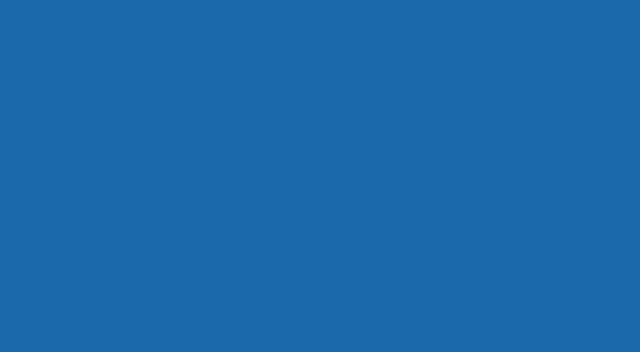
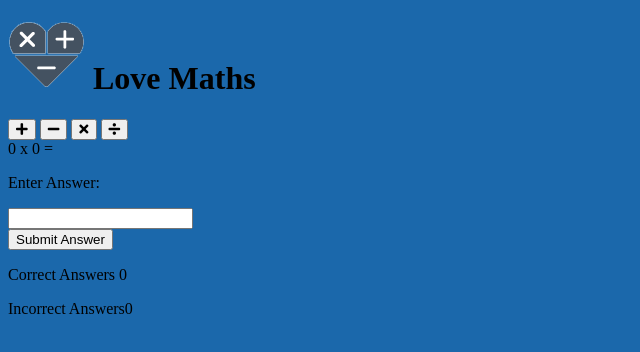
Before and after one commit to Esty-8/love-maths, a plain HTML site: page index.html in a window 1280 px wide. Shown: the whole page, without its empty margins (0-640 px from the left). Drawn offline with Linux system fonts and the light colour scheme.

Commit message:
Add html structure to controls area

```diff
--- a/index.html
+++ b/index.html
@@ -10,9 +10,39 @@
     <title>Document</title>
 </head>
 <body>
+    <h1 class="heading">
+        <img class="logo" src="assets/images/logo.png" alt="logo"> Love Maths</h1>
 
+    <div class="game-area">
+       <div class="controls-area">
+        <button class="btn btn--big btn--green">
+            <i class="fas fa-plus"></i>
+        </button>
+        <button class="btn btn--big btn--blue">
+            <i class="fas fa-minus"></i>
+        </button>
+        <button class="btn btn--big btn--orange">
+            <i class="fas fa-times"></i>
+        </button>
+        <button class="btn btn--big btn--red">
+            <i class="fas fa-divide"></i>
+        </button>
+       </div>
+       <div class="question-area">
+          <span id="operand1">0</span>
+          <span id="operator">x</span>
+          <span id="operand2">0</span>
+          <span>=</span>
+          <p class="answer-message">Enter Answer: </p>
+          <input id="anwer-boxtype" type="number">
+       </div>
+       <button class="btn btn-gray">Submit Answer</button>
+    </div>
 
-
+    <div class="score-area">
+        <p class="scores">Correct Answers <span id="score">0</span></p>
+        <p class="scores">Incorrect Answers<span id="incorrect">0</span></p>
+    </div>
 
     <script src="assets/js/script.js"></script>
 </body>
```
